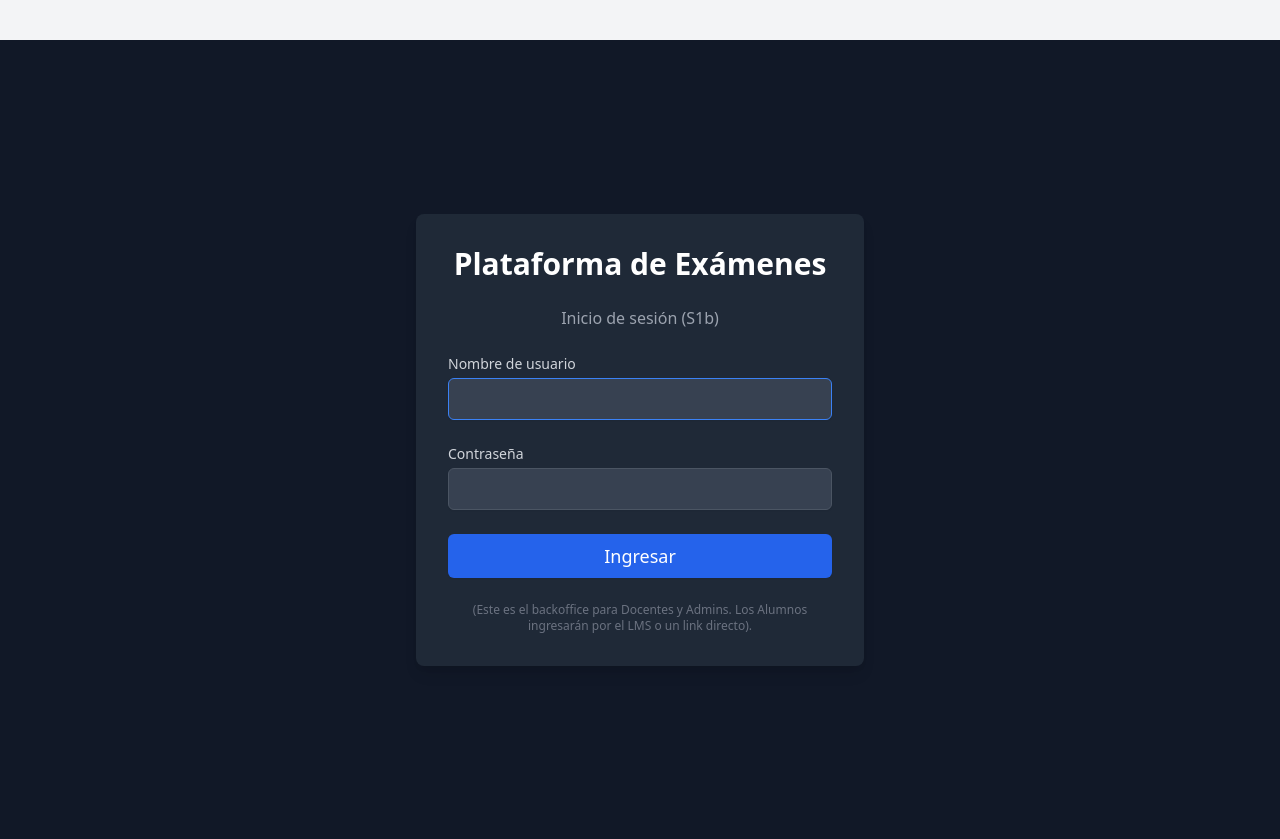
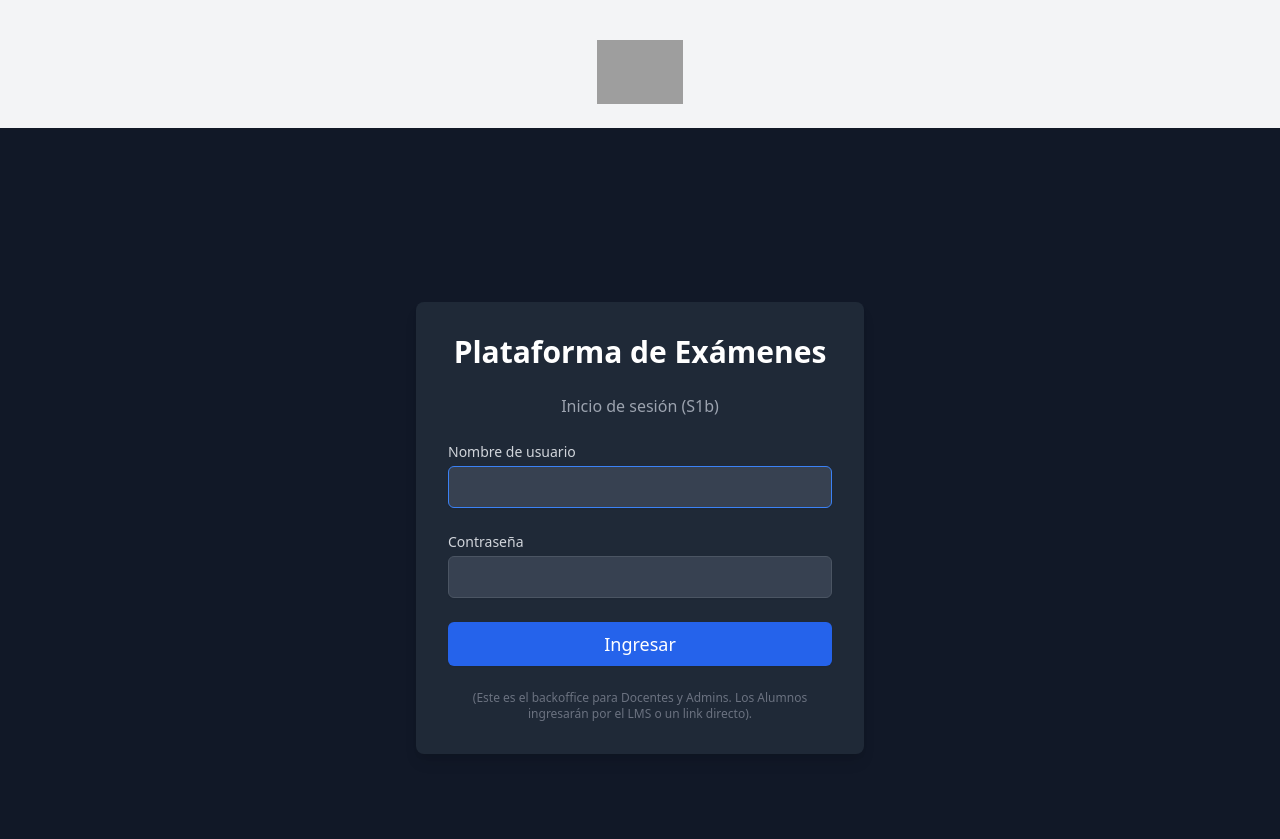
Before and after one commit to pacinidiego/plataforma-examenes-mvp, a Django app: page /accounts/login/?next=/backoffice/ in a window 1280 px wide. Shown: the top 839 px of the page. Run offline with Django 5.2, Linux system fonts and the light colour scheme; parts of the project's set-up code (start-up, migrations or seed data) failed here and were passed over; some libraries are stand-ins or nearby versions; grey boxes are pictures that could not be loaded.

Commit message:
Update base.html

```diff
--- a/templates/base.html
+++ b/templates/base.html
@@ -5,6 +5,7 @@
     <meta name="viewport" content="width=device-width, initial-scale=1.0">
     <title>{% block title %}Plataforma de Exámenes{% endblock %}</title>
 
+    {% load static %} {# <-- ESTA LÍNEA ES NUEVA Y NECESARIA #}
     <script src="https://unpkg.com/htmx.org@1.9.10"></script>
     <script defer src="https://cdn.jsdelivr.net/npm/alpinejs@3.x.x/dist/cdn.min.js"></script>
 
@@ -41,6 +42,14 @@
 
     <div>
         <main class="py-10">
+            {# ========================================================= #}
+            {# AQUÍ ESTÁ EL LOGO QUE ACABAS DE SUBIR #}
+            {# ========================================================= #}
+            <div class="max-w-7xl mx-auto px-4 sm:px-6 lg:px-8 mb-6 flex justify-center">
+                <img src="{% static 'images/logo.png' %}" alt="Logo de la Plataforma" class="h-16 w-auto">
+            </div>
+            {# ========================================================= #}
+
             {% block content %}{% endblock %}
         </main>
     </div>
```
